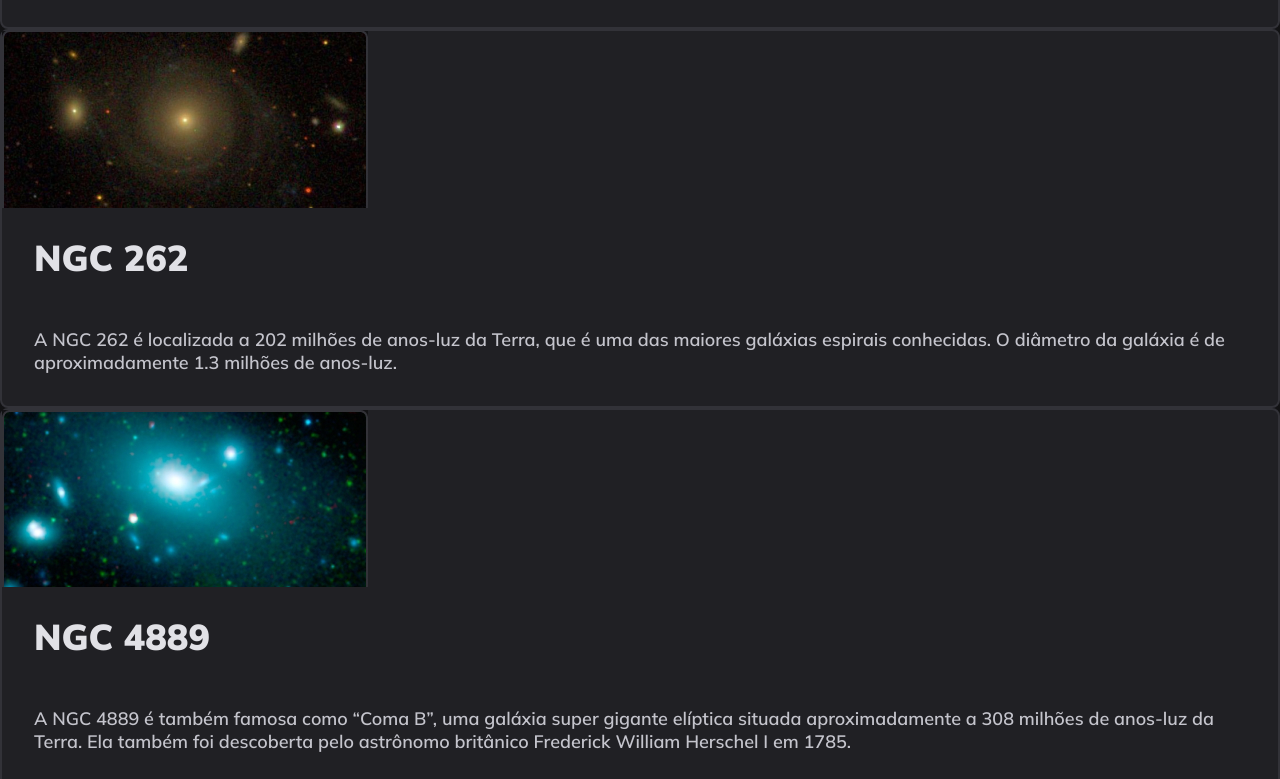
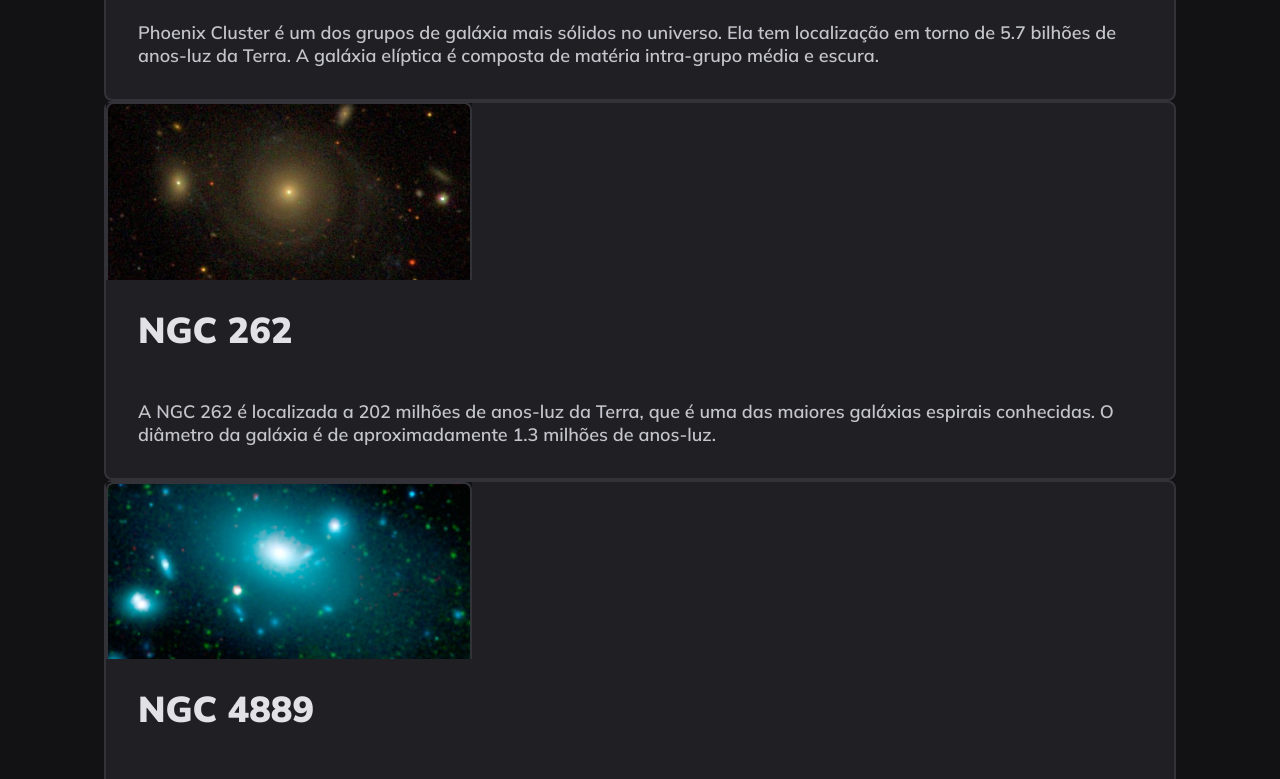
Before and after one commit to brennoEudes/explorer-project-galaxies, a plain HTML site: page index.html in a window 1280 px wide. Shown: the part 729-1508 px from the top of the page. Drawn offline with Linux system fonts and the light colour scheme.

Commit message:
body padding

```diff
--- a/style.css
+++ b/style.css
@@ -12,6 +12,8 @@ body {
   background: #121214;
 
   font-family: "Mulish", sans-serif;
+
+  padding: 7.2rem 10.4rem;
 }
 
 .card {
```
